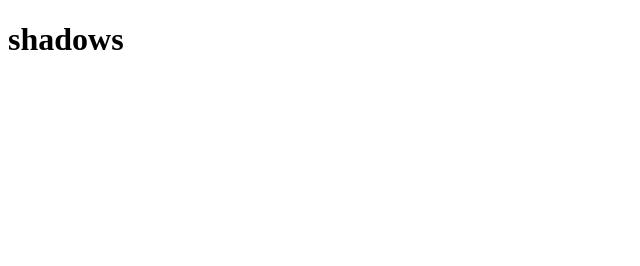
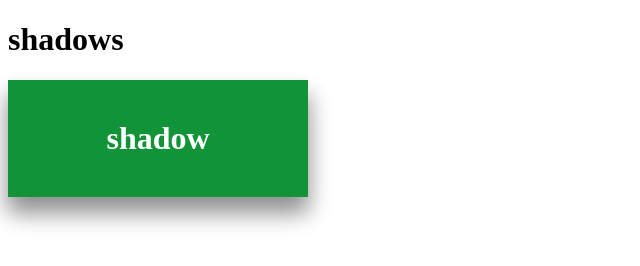
Before and after one commit to ChangingFond/learn-css, a plain HTML site: page shadow.html in a window 1280 px wide. Shown: the whole page, without its empty margins (0-640 px from the left). Drawn offline with Linux system fonts and the light colour scheme.

Commit message:
css shadow 更新

```diff
--- a/shadow.html
+++ b/shadow.html
@@ -4,9 +4,24 @@
   <meta charset="UTF-8">
   <meta name="viewport" content="width=device-width, initial-scale=1.0">
   <meta http-equiv="X-UA-Compatible" content="ie=edge">
-  <title>Document</title>
+  <title>Shadow</title>
+  <style media="screen">
+    .box {
+      background-color: rgb(17, 148, 56);
+      text-align: center;
+      width: 300px;
+      box-shadow: 0 15px 20px rgba(0, 0, 0, 0.3), 0 16px 24px rgba(0, 0, 0, 0.2);
+    }
+    .box h1 {
+      color: #fff;
+      padding: 40px 0;
+    }
+  </style>
 </head>
 <body>
   <h1>shadows</h1>
+  <div class="box">
+    <h1>shadow</h1>
+  </div>
 </body>
 </html>
```
